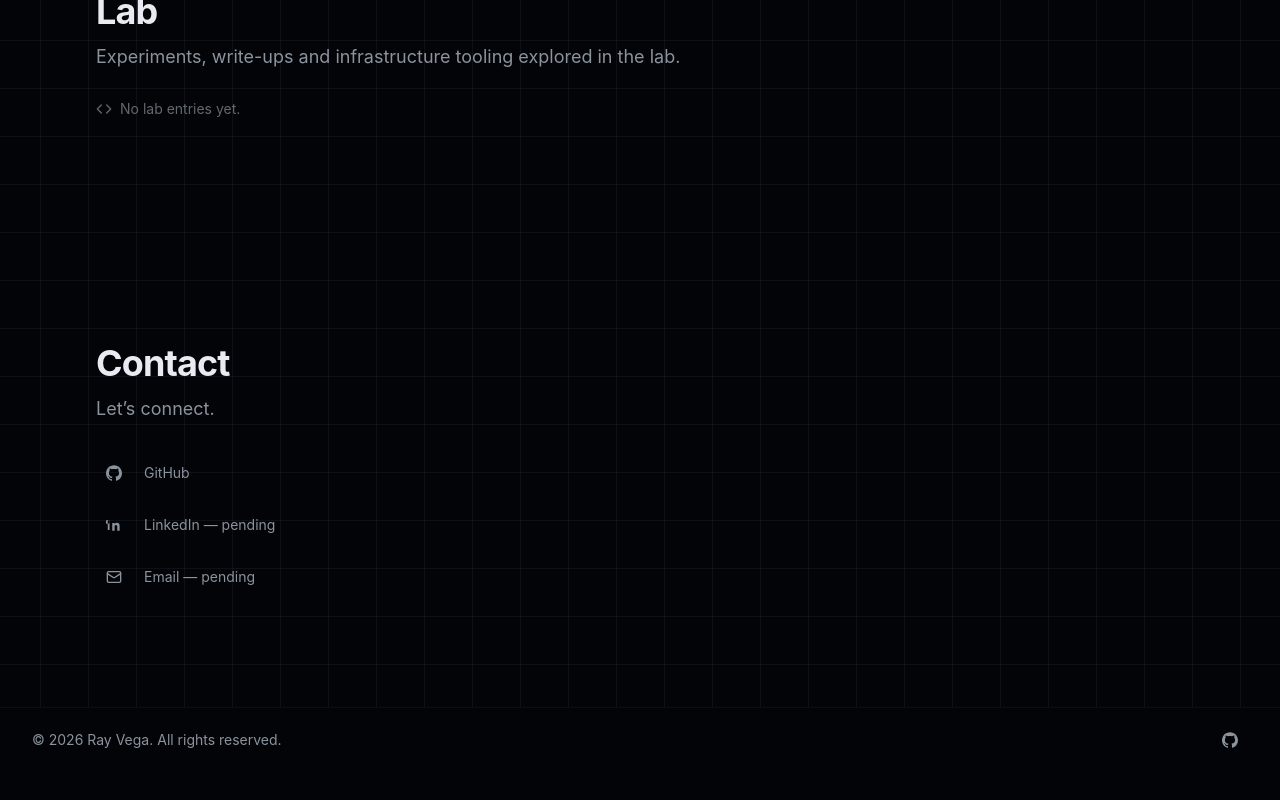
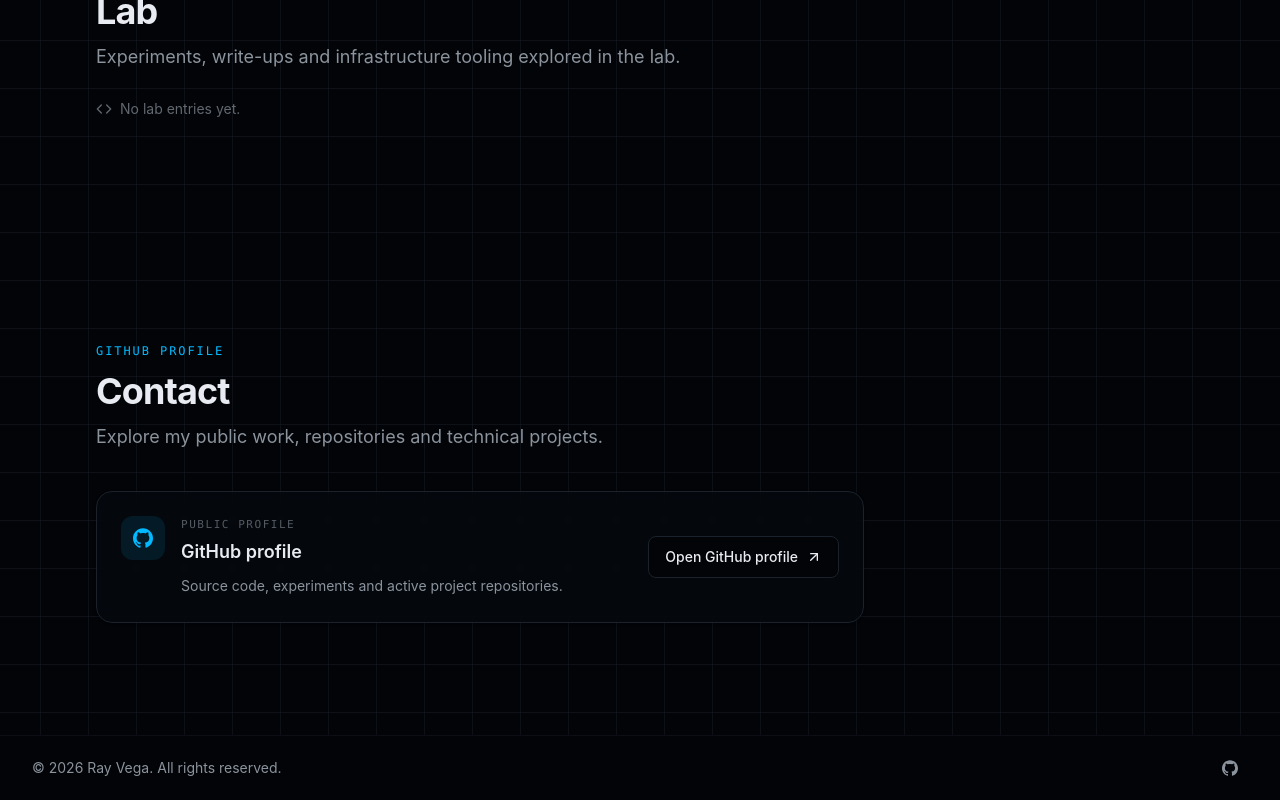
Before and after one commit to raycbn/rayvega, a React (Vite) app: page / in a window 1280 px wide. Shown: the part 8648-9448 px from the top of the page. Before the commit the page ends 9420 px from the top, so only its background shows below. Built offline with nearby package versions, Linux system fonts and the light colour scheme.

Commit message:
feat(portfolio): finalize contact section

```diff
--- a/src/components/sections/Contact.tsx
+++ b/src/components/sections/Contact.tsx
@@ -1,73 +1,63 @@
-import { Mail } from 'lucide-react'
-import type { ComponentType } from 'react'
+import { ArrowUpRight } from 'lucide-react'
+import { motion } from 'framer-motion'
 import { SOCIAL } from '../../lib/data'
 import { Section } from '../ui/Section'
-import { cn } from '../../lib/utils'
+import { useLanguage } from '../../lib/i18n'
 import { GitHub } from '../ui/GitHubIcon'
-import { LinkedIn } from '../ui/LinkedInIcon'
-import { useLanguage } from '../../lib/i18n'
-
-type Method = {
-  id: string
-  label: string
-  Icon: ComponentType<{ className?: string }>
-  href: string | undefined
-}
-
-const methods: Method[] = [
-  { id: 'github', label: 'GitHub', Icon: GitHub, href: SOCIAL.github },
-  { id: 'linkedin', label: 'LinkedIn', Icon: LinkedIn, href: SOCIAL.linkedin },
-  {
-    id: 'email',
-    label: 'Email',
-    Icon: Mail,
-    href: SOCIAL.email ? `mailto:${SOCIAL.email}` : undefined,
-  },
-]
 
 export function Contact() {
   const { t } = useLanguage()
 
   return (
     <Section id="contact">
-      <div className="flex flex-col gap-1">
-        <h2 className="text-3xl font-bold tracking-tight text-foreground sm:text-4xl">
+      <motion.div
+        initial={{ opacity: 0, y: 16 }}
+        whileInView={{ opacity: 1, y: 0 }}
+        viewport={{ once: true, margin: '0px' }}
+        transition={{ duration: 0.5, ease: 'easeOut' }}
+      >
+        <p className="font-mono text-xs uppercase tracking-[0.16em] text-accent">
+          {t.contact.primaryLabel}
+        </p>
+        <h2 className="mt-3 max-w-2xl text-3xl font-bold tracking-tight text-foreground sm:text-4xl">
           {t.contact.title}
         </h2>
-        <p className="mt-2 max-w-2xl text-lg text-muted-foreground">
+        <p className="mt-3 max-w-2xl text-lg leading-7 text-muted-foreground">
           {t.contact.description}
         </p>
-      </div>
-
-      <ul className="mt-8 flex flex-col gap-3 sm:gap-4">
-        {methods.map((m) => (
-          <li key={m.id} className="flex items-center gap-3">
-            <span
-              aria-hidden="true"
-              className="flex h-9 w-9 shrink-0 items-center justify-center rounded-md text-muted-foreground"
-            >
-              <m.Icon className="h-4 w-4" />
+      </motion.div>      <motion.a
+        href={SOCIAL.github}
+        target="_blank"
+        rel="noopener noreferrer"
+        initial={{ opacity: 0, y: 16 }}
+        whileInView={{ opacity: 1, y: 0 }}
+        viewport={{ once: true, margin: '0px' }}
+        transition={{ duration: 0.45, ease: 'easeOut', delay: 0.08 }}
+        className="group mt-10 block max-w-3xl rounded-2xl border border-border bg-card/70 p-6 shadow-sm backdrop-blur-sm transition-colors hover:border-accent/40 hover:bg-card focus-visible:outline-none focus-visible:ring-2 focus-visible:ring-ring focus-visible:ring-offset-2 focus-visible:ring-offset-background"
+      >
+        <div className="flex flex-col gap-6 sm:flex-row sm:items-center sm:justify-between">
+          <div className="flex items-start gap-4">
+            <span className="flex h-11 w-11 shrink-0 items-center justify-center rounded-xl bg-accent/10 text-accent">
+              <GitHub className="h-5 w-5" aria-hidden="true" />
             </span>
-            {m.href ? (
-              <a
-                href={m.href}
-                target={m.id === 'email' ? undefined : '_blank'}
-                rel={m.id === 'email' ? undefined : 'noopener noreferrer'}
-              className={cn(
-                'text-sm text-muted-foreground hover:text-foreground focus-visible:outline-none focus-visible:ring-2 focus-visible:ring-ring focus-visible:ring-offset-2 focus-visible:ring-offset-background',
-                m.id === 'email' ? 'text-accent hover:underline' : '',
-              )}
-              >
-                {m.id === 'email' ? t.contact.email : m.label}
-              </a>
-            ) : (
-              <span className="text-sm text-muted-foreground">
-                {m.id === 'email' ? t.contact.email : m.label} — {t.contact.pending}
-              </span>
-            )}
-          </li>
-        ))}
-      </ul>
+            <div>
+              <p className="font-mono text-[11px] uppercase tracking-[0.14em] text-muted-foreground/60">
+                {t.contact.profileNote}
+              </p>
+              <h3 className="mt-1 text-lg font-semibold text-foreground">
+                {t.contact.primaryLabel}
+              </h3>
+              <p className="mt-2 text-sm leading-6 text-muted-foreground">
+                {t.contact.primaryText}
+              </p>
+            </div>
+          </div>
+          <span className="inline-flex shrink-0 items-center justify-center gap-2 rounded-lg border border-border bg-background/70 px-4 py-2.5 text-sm font-medium text-foreground transition-colors group-hover:border-accent/30 group-hover:text-accent">
+            {t.contact.openProfile}
+            <ArrowUpRight className="h-4 w-4" aria-hidden="true" />
+          </span>
+        </div>
+      </motion.a>
     </Section>
   )
 }
--- a/src/lib/i18n.tsx
+++ b/src/lib/i18n.tsx
@@ -89,9 +89,11 @@ const EN: TextDictionary = {
   },
   contact: {
     title: 'Contact',
-    description: 'Let’s connect.',
-    pending: 'pending',
-    email: 'Email',
+    description: 'Explore my public work, repositories and technical projects.',
+    primaryLabel: 'GitHub profile',
+    primaryText: 'Source code, experiments and active project repositories.',
+    openProfile: 'Open GitHub profile',
+    profileNote: 'Public profile',
   },
   projects: {
     title: 'Selected work',
@@ -223,9 +225,11 @@ const ES: TextDictionary = {
   },
   contact: {
     title: 'Contacto',
-    description: 'Hablemos.',
-    pending: 'pendiente',
-    email: 'Correo electrónico',
+    description: 'Explora mis proyectos públicos, repositorios y trabajo técnico.',
+    primaryLabel: 'Perfil de GitHub',
+    primaryText: 'Código fuente, experimentos y repositorios de proyectos activos.',
+    openProfile: 'Abrir perfil de GitHub',
+    profileNote: 'Perfil público',
   },
   projects: {
     title: 'Proyectos seleccionados',
```
